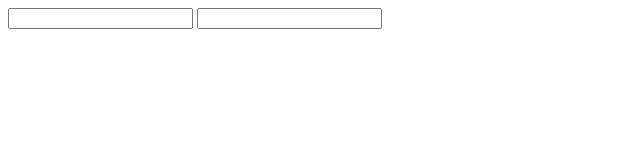
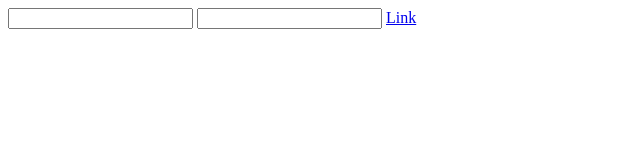
Before and after one commit to hardlyathletic/hardlyathletic.github.io, a plain HTML site: page test1.html in a window 1280 px wide. Shown: the full height of the page, 0-640 px from the left. Drawn offline with Linux system fonts and the light colour scheme.

Commit message:
Update test1.html

```diff
--- a/test1.html
+++ b/test1.html
@@ -3,7 +3,7 @@
 <form>
 <input id='test1' name='test1' type'text'>
 <input id='test2' name='test2' type'text' autocomplete="off">
-<a href='index.html'>
+<a href='index.html'>Link</a>
 </form>
 </body>
 </html>
```
